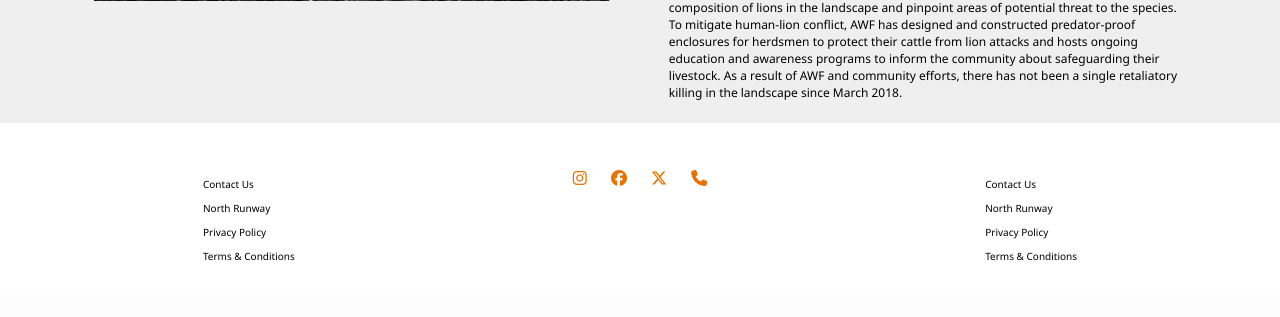
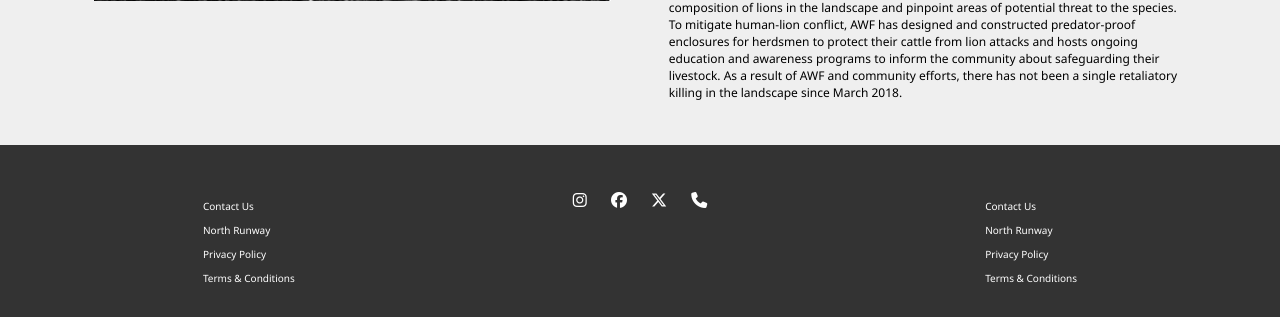
Before and after one commit to yllsallahu/AfricanWildlife, a PHP site: page / in a window 1280 px wide. Shown: the part 2311-2628 px from the top of the page. Before the commit the page ends 2572 px from the top, so only its background shows below. Run offline with PHP 8.4, Linux system fonts and the light colour scheme; some libraries are stand-ins or nearby versions.

Commit message:
VAZHDIMI I MAIN DHE FOOTER
Added footer, completed main

```diff
--- a/index.html
+++ b/index.html
@@ -129,16 +129,18 @@
 
         <p class="p-main3">African Wildlife Foundation’s researchers are working to gain an understanding of carnivores’ populations, behaviors, movements, and interactions with people in order to develop appropriate conservation actions. Since 2002, our Large Carnivore Research Project has undertaken research aimed at ensuring the continued survival of large predators living around Botswana, Namibia, Zambia, and Zimbabwe. There are few regions as important to the viability of lion populations as the Tarangire-Manyara ecosystem. Halting the decline of lion populations in this region is imperative to the long-term success of the species. The African Wildlife Foundation partners with the Tarangire Lion Research Initiative to compile data from the local lion population. This data helps us better understand the demographic composition of lions in the landscape and pinpoint areas of potential threat to the species. To mitigate human-lion conflict, AWF has designed and constructed predator-proof enclosures for herdsmen to protect their cattle from lion attacks and hosts ongoing education and awareness programs to inform the community about safeguarding their livestock. As a result of AWF and community efforts, there has not been a single retaliatory killing in the landscape since March 2018.</p>
         <br>
+        <br>
     </div>
 
 </div>
 
  </div>
- <br>
- <br>
+
 
 
  <footer>
+    <br>
+    <br>
     <div class="container footers">
      <div class="contact info">
         <p class="p-main4">Contact Us</p>
--- a/style.css
+++ b/style.css
@@ -166,8 +166,14 @@ header{
   .p-main4{
     font-size: 10px;
     margin: 10px;
+    color: white;
   }
 .fotterlinks{
   margin: 10px;
-  color: #e97200;
+  color: white;
+
 }
+footer{
+  background-color: #333333;
+
+}
```
